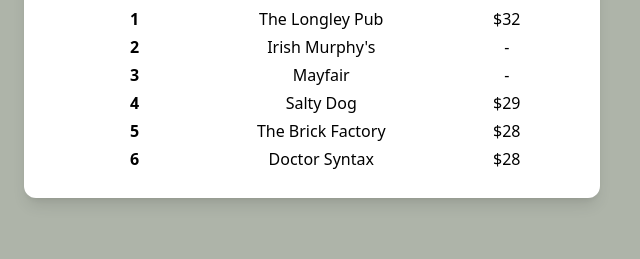
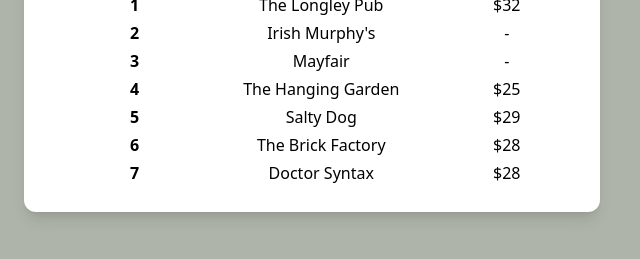
Before and after one commit to bushrat011899/parmigiana.au, a plain HTML site: page index.html in a window 1280 px wide. Shown: the part 329-588 px from the top of the page, without its empty margins (0-640 px from the left). Drawn offline with nearby package versions, Linux system fonts and the light colour scheme.

Commit message:
The Hanging Garden

```diff
--- a/index.html
+++ b/index.html
@@ -102,16 +102,21 @@
         </tr>
         <tr>
           <th class="w-10">4</th>
+          <td class="w-10">The Hanging Garden</td>
+          <td class="w-10">$25</td>
+        </tr>
+        <tr>
+          <th class="w-10">5</th>
           <td class="w-10">Salty Dog</td>
           <td class="w-10">$29</td>
         </tr>
         <tr>
-          <th class="w-10">5</th>
+          <th class="w-10">6</th>
           <td class="w-10">The Brick Factory</td>
           <td class="w-10">$28</td>
         </tr>
         <tr>
-          <th class="w-10">6</th>
+          <th class="w-10">7</th>
           <td class="w-10">Doctor Syntax</td>
           <td class="w-10">$28</td>
         </tr>
```
